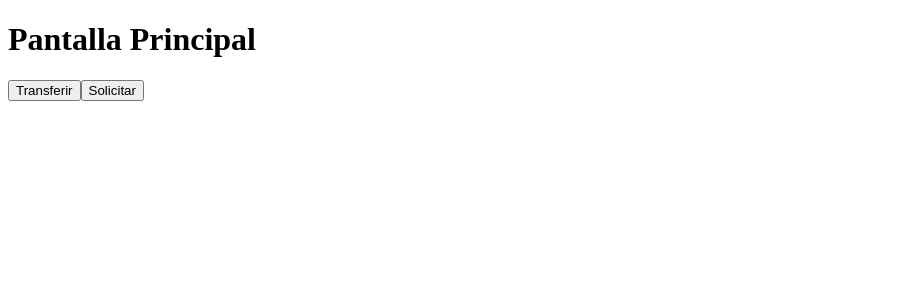
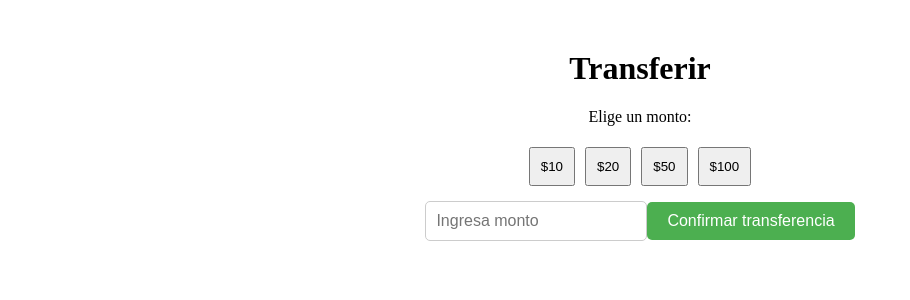
Before and after one commit to dansilber08/IDDO-2025-front, a React (Vite) app: page /transferir in a window 1280 px wide. Shown: the top 300 px of the page, without its empty margins (0-910 px from the left). Built offline with nearby package versions, Linux system fonts and the light colour scheme.

Commit message:
flujo de dinero casi finalizado

```diff
--- a/package.json
+++ b/package.json
@@ -11,7 +11,8 @@
   },
   "dependencies": {
     "react": "^19.1.0",
-    "react-dom": "^19.1.0"
+    "react-dom": "^19.1.0",
+    "react-router-dom": "^7.6.1"
   },
   "devDependencies": {
     "@eslint/js": "^9.25.0",
--- a/src/components/home.jsx
+++ b/src/components/home.jsx
@@ -1,10 +1,13 @@
-function Home(){
+import { useNavigate } from 'react-router-dom';
+
+export default function Home() {
+    const navigate = useNavigate();
+
     return (
-    <div>
+      <div>
         <h1>Pantalla Principal</h1>
-        <button>Transferir</button>
-        <button>Solicitar</button>
-    </div>
-    )
-}
-export default Home
+        <button onClick={() => navigate('/transferir')}>Transferencias</button>
+        <button onClick={() => navigate('/recibir')}>Recibir</button>
+      </div>
+    );
+  }
--- /dev/null
+++ b/src/components/styles.css
@@ -0,0 +1,29 @@
+.container {
+    text-align: center;
+    margin-top: 50px;
+  }
+
+  .input-monto {
+    padding: 10px;
+    font-size: 16px;
+    width: 200px;
+    margin: 10px 0;
+    border-radius: 5px;
+    border: 1px solid #ccc;
+  }
+
+  .boton-confirmar {
+    padding: 10px 20px;
+    font-size: 16px;
+    background-color: #4CAF50;
+    color: white;
+    border: none;
+    border-radius: 5px;
+    cursor: pointer;
+  }
+
+  .boton-monto {
+    margin: 5px;
+    padding: 10px;
+    cursor: pointer;
+  }
--- a/src/components/transferir.jsx
+++ b/src/components/transferir.jsx
@@ -0,0 +1,53 @@
+import { useState } from 'react';
+import './styles.css';
+
+function Transferir() {
+  const [monto, setMonto] = useState('');
+  const [confirmacion, setConfirmacion] = useState('');
+
+  const handleChange = (e) => {
+    setMonto(e.target.value);
+  };
+
+  const handleConfirmar = () => {
+    if (monto) {
+      setConfirmacion(`Transferencia realizada de $${monto}`);
+      setMonto('');
+    } else {
+      setConfirmacion('Por favor ingresa un monto');
+    }
+  };
+
+  const montosPredefinidos = [10, 20, 50, 100];
+
+  return (
+    <div className="container">
+      <h1>Transferir</h1>
+      <div>
+        <p>Elige un monto:</p>
+        {montosPredefinidos.map((valor) => (
+          <button
+            key={valor}
+            onClick={() => setMonto(valor)}
+            className="boton-monto"
+          >
+            ${valor}
+          </button>
+        ))}
+      </div>
+      <input
+        type="number"
+        placeholder="Ingresa monto"
+        value={monto}
+        onChange={handleChange}
+        className="input-monto"
+      />
+      <button onClick={handleConfirmar} className="boton-confirmar">
+        Confirmar transferencia
+      </button>
+      <p>{confirmacion}</p>
+    </div>
+  );
+}
+
+export default Transferir;
--- a/src/paginas/App.jsx
+++ b/src/paginas/App.jsx
@@ -1,8 +1,15 @@
+import { BrowserRouter, Routes, Route } from 'react-router-dom';
 import Home from '../components/home.jsx';
+import Transferir from '../components/transferir.jsx';
 
 function App(){
   return(
-    <Home />
+    <BrowserRouter>
+      <Routes>
+        <Route path="/" element={<Home />} />
+        <Route path="/transferir" element={<Transferir />} />
+      </Routes>
+    </BrowserRouter>
   );
 }
 
```
Also changed, not shown: 1 other file (tests, documents, lock files or other folders).
